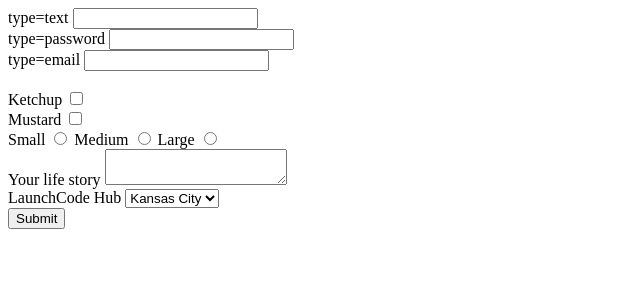
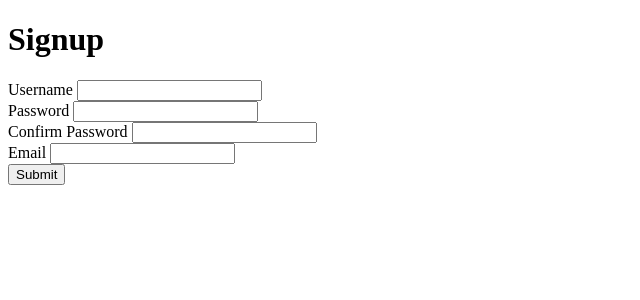
Before and after one commit to Kylar182/user-signup, a Flask app: template templates/inputs.html in a window 1280 px wide. Shown: the top 300 px of the page, without its empty margins (0-640 px from the left). Run offline with Flask 2, Linux system fonts and the light colour scheme; the template is opened without the code that fills it, so the values that code supplies are empty.

Commit message:
jhkgfchg

```diff
--- a/main.py
+++ b/main.py
@@ -1,46 +1,21 @@
 from flask import Flask, request, redirect, render_template
-from flask_sqlalchemy import SQLAlchemy
+
 
 app = Flask(__name__)
 app.config['DEBUG'] = True
-app.config['SQLALCHEMY_DATABASE_URI'] = 'mysql+pymysql://get-it-done:pewpew@localhost:3306/get-it-done'
-app.config['SQLALCHEMY_ECHO'] = True
 
-db = SQLAlchemy(app)
-
-class Task(db.Model):
-    id = db.Column(db.Integer, primary_key = True)
-    name = db.Column(db.String(120))
-    completed = db.Column(db.Boolean, default = False)
-    def __init__(self, name):
-        self.name = name
 
 tasks = []
 
 @app.route('/', methods=['POST', 'GET'])
 def index():
-    tasks = Task.query.filter_by(completed = False).all()
-    completed_tasks = Task.query.filter_by(completed = True).all()
 
     if request.method == 'POST':
-        task_name = request.form['task_name']
-        new_task = Task(task_name)
-        db.session.add(new_task)
-        db.session.commit()
+
         return redirect('/')
 
 
-    return render_template('todos.html',title="Get It Done!", tasks = tasks, complete = completed_tasks)
-
-@app.route('/delete-task', methods = ['POST'])
-def delete_task():
-    task_id = request.form['task-id']
-    task = Task.query.get(task_id)
-    task.completed = True
-    db.session.add(task)
-    db.session.commit()
-
-    return redirect('/')
+    return render_template('inputs.html',title="Signups", tasks = tasks)
 
 if __name__ == '__main__':
     app.run()
--- a/templates/inputs.html
+++ b/templates/inputs.html
@@ -1,64 +1,41 @@
 <!doctype html>
 
 <html>
+    <head>
+            <style>
+                div {margin 5px;}
+            </style>
+    </head>
 <body>
-    <style>
-        br {margin-bottom: 20px;}
-    </style>
+
+    <h1>Signup</h1>
     <form method='POST'>
-        <label>type=text
-            <input name="user-name" type="text" />
+
+        <div>
+        <label>Username
+            <input name="Username" type="text"/>
         </label>
-        <br>
-        <label>type=password
-            <input name="user-password" type="password" />
+        </div>
+
+        <div>
+        <label>Password
+            <input name="user-password" type="password"/>
         </label>
-        <br>
-        <label>type=email
-            <input name="user-email" type="email" />
+        </div>
+
+        <div>
+        <label>Confirm Password
+            <input name="user-password" type="password"/>
         </label>
-        <br>
-        <input name="shopping-cart-id" value="0129384" type="hidden" />
-        <br>
-        <label>Ketchup
-            <input type="checkbox" name="cb1" value="first-cb" />
+        </div>
+
+        <div>
+        <label>Email
+            <input name="Email (optional)" type="email"/>
         </label>
-        <br>
-        <label>Mustard
-            <input type="checkbox" name="cb2" value="second-cb" />
-        </label>
-        <br>
-        <label>Small
-            <input type="radio" name="coffee-size" value="sm" />
-        </label>
-        <label>Medium
-            <input type="radio" name="coffee-size" value="med" />
-        </label>
-        <label>Large
-            <input type="radio" name="coffee-sizes" value="lg" />
-        </label>
-        <br>
-        <label>Your life story
-            <textarea name="life-story"></textarea>
-        </label>
-        <br>
+        </div>
 
-        <label>LaunchCode Hub
-
-            <select name="lc-hub">
-                <option value="kc">Kansas City</option>
-                <option value="mia">Miami</option>
-                <option value="ri">Providence</option>
-                <option value="sea">Seattle</option>
-                <option value="pdx">Portland</option>
-
-            </select>
-
-        </label>
-
-        <br>
-
-        <input type="submit" />
+        <input type="submit"/>
     </form>
 </body>
 
```
